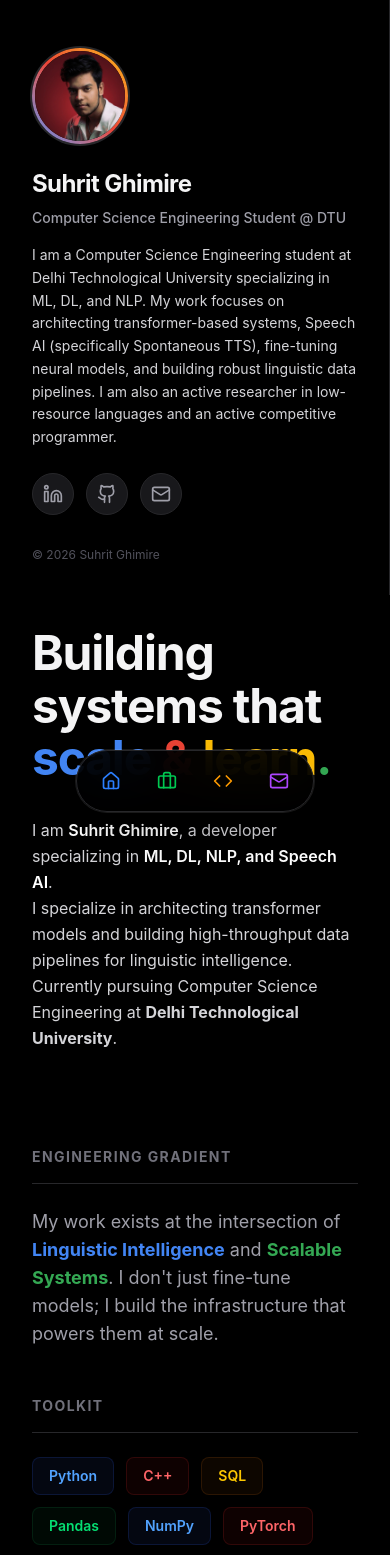
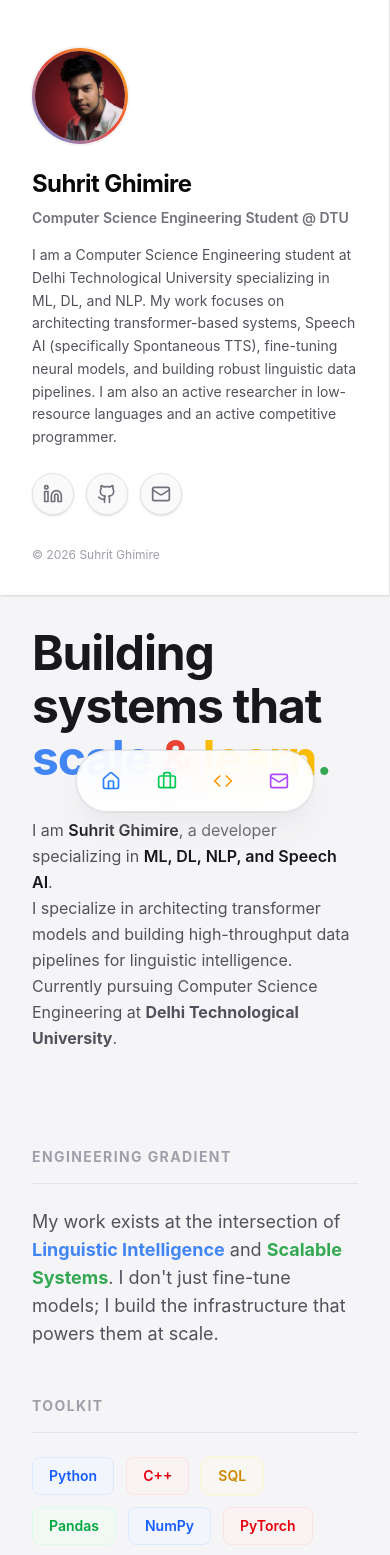
Before and after one commit to suhritghimire/portfolio, a Next.js app: page / in a window 390 px wide. Shown: the top 1555 px of the page. Built offline with nearby package versions, Linux system fonts and the light colour scheme.

Commit message:
Convert entire portfolio UI to premium, classy light mode

```diff
--- a/app/globals.css
+++ b/app/globals.css
@@ -1,8 +1,8 @@
 @import "tailwindcss";
 
 :root {
-  --background: #000000;
-  --foreground: #ffffff;
+  --background: #f5f5f7;
+  --foreground: #1c1c1e;
 }
 
 body {
--- a/app/layout.tsx
+++ b/app/layout.tsx
@@ -29,13 +29,13 @@ export default function RootLayout({
   return (
     <html lang="en" className="scroll-smooth" suppressHydrationWarning>
       <body
-        className={`${geistSans.variable} ${geistMono.variable} antialiased min-h-screen flex flex-col lg:flex-row bg-black text-white transition-colors duration-300`}
+        className={`${geistSans.variable} ${geistMono.variable} antialiased min-h-screen flex flex-col lg:flex-row bg-[#f5f5f7] text-[#1c1c1e] transition-colors duration-300`}
         suppressHydrationWarning
       >
         <ThemeProvider
           attribute="class"
-          defaultTheme="dark"
-          forcedTheme="dark"
+          defaultTheme="light"
+          forcedTheme="light"
           enableSystem={false}
           disableTransitionOnChange
         >
--- a/app/page.tsx
+++ b/app/page.tsx
@@ -16,14 +16,14 @@ export default function Home() {
         animate={{ opacity: 1, y: 0 }}
         className="space-y-8"
       >
-        <h1 className="text-5xl lg:text-7xl font-bold tracking-tight text-zinc-100 leading-[1.1]">
+        <h1 className="text-5xl lg:text-7xl font-bold tracking-tight text-zinc-900 leading-[1.1]">
           Building systems that <br />
           <span className="text-[#4285F4]">scale</span> <span className="text-[#EA4335]">&</span> <span className="text-[#FBBC05]">learn</span><span className="text-[#34A853]">.</span>
         </h1>
 
-        <div className="prose prose-xl text-zinc-300 leading-relaxed max-w-3xl">
+        <div className="prose prose-xl text-zinc-600 leading-relaxed max-w-3xl">
           <p>
-            I am <span className="font-semibold text-white">{personalInfo.name}</span>, a developer specializing in <span className="text-white font-semibold">ML, DL, NLP, and Speech AI</span>.
+            I am <span className="font-semibold text-zinc-900">{personalInfo.name}</span>, a developer specializing in <span className="text-zinc-900 font-semibold">ML, DL, NLP, and Speech AI</span>.
           </p>
           <p>
             I specialize in architecting transformer models and building high-throughput data pipelines for linguistic intelligence. Currently pursuing Computer Science Engineering at <strong>Delhi Technological University</strong>.
@@ -39,28 +39,28 @@ export default function Home() {
         className="grid grid-cols-1 md:grid-cols-2 gap-12"
       >
         <div className="space-y-6">
-          <h3 className="text-sm font-bold uppercase tracking-widest text-zinc-500 border-b border-zinc-800 pb-4">Engineering Gradient</h3>
-          <p className="text-lg text-zinc-400">
+          <h3 className="text-sm font-bold uppercase tracking-widest text-zinc-400 border-b border-zinc-200 pb-4">Engineering Gradient</h3>
+          <p className="text-lg text-zinc-600">
             My work exists at the intersection of <strong className="text-[#4285F4]">Linguistic Intelligence</strong> and <strong className="text-[#34A853]">Scalable Systems</strong>. I don't just fine-tune models; I build the infrastructure that powers them at scale.
           </p>
         </div>
 
         <div className="space-y-6">
-          <h3 className="text-sm font-bold uppercase tracking-widest text-zinc-500 border-b border-zinc-800 pb-4">Toolkit</h3>
+          <h3 className="text-sm font-bold uppercase tracking-widest text-zinc-400 border-b border-zinc-200 pb-4">Toolkit</h3>
           <div className="flex flex-wrap gap-3">
             {['Python', 'C++', 'SQL', 'Pandas', 'NumPy', 'PyTorch', 'TensorFlow', 'Flutter', 'Dart', 'Next.js', 'TypeScript', 'Supabase', 'Cloudflare R2', 'Scikit-learn', 'Git'].map((tech, i) => {
               const colors = [
-                'border-blue-900/30 bg-blue-950/20 text-blue-400 hover:bg-blue-600',
-                'border-red-900/30 bg-red-950/20 text-red-400 hover:bg-red-600',
-                'border-yellow-900/30 bg-yellow-950/20 text-yellow-400 hover:bg-yellow-500',
-                'border-green-900/30 bg-green-950/20 text-green-400 hover:bg-green-600'
+                'border-blue-100 bg-blue-50/50 text-blue-600 hover:bg-blue-600 hover:text-white',
+                'border-red-100 bg-red-50/50 text-red-600 hover:bg-red-600 hover:text-white',
+                'border-yellow-100 bg-yellow-50/30 text-yellow-600 hover:bg-yellow-500 hover:text-white',
+                'border-green-100 bg-green-50/50 text-green-600 hover:bg-green-600 hover:text-white'
               ];
               const colorClass = colors[i % 4];
 
               return (
                 <span
                   key={tech}
-                  className={`px-4 py-2 border rounded-lg text-sm font-semibold transition-all cursor-default hover:text-white ${colorClass}`}
+                  className={`px-4 py-2 border rounded-lg text-sm font-semibold transition-all cursor-default ${colorClass}`}
                 >
                   {tech}
                 </span>
@@ -75,11 +75,11 @@ export default function Home() {
         initial={{ opacity: 0, y: 20 }}
         whileInView={{ opacity: 1, y: 0 }}
         viewport={{ once: true }}
-        className="bg-black rounded-3xl p-10 lg:p-14 border border-zinc-800"
+        className="bg-white rounded-3xl p-10 lg:p-14 border border-zinc-200 shadow-md shadow-zinc-200/30"
       >
         <div className="max-w-4xl">
-          <h2 className="text-3xl font-bold mb-8 text-white">The "Why"</h2>
-          <div className="space-y-6 text-lg text-zinc-400 leading-relaxed">
+          <h2 className="text-3xl font-bold mb-8 text-zinc-900">The "Why"</h2>
+          <div className="space-y-6 text-lg text-zinc-600 leading-relaxed">
             <p>
               Code is my medium for exploring complexity. Whether it's optimizing a distributed system for <strong>millisecond latency</strong> or fine-tuning a transformer model for <strong>semantic understanding</strong>, I am driven by the challenge of making machines "think" and "act" efficiently.
             </p>
@@ -95,14 +95,14 @@ export default function Home() {
         initial={{ opacity: 0, scale: 0.95 }}
         whileInView={{ opacity: 1, scale: 1 }}
         viewport={{ once: true }}
-        className="relative overflow-hidden bg-black rounded-[2.5rem] p-10 lg:p-14 border border-zinc-800"
+        className="relative overflow-hidden bg-white rounded-[2.5rem] p-10 lg:p-14 border border-zinc-200 shadow-md shadow-zinc-200/30"
       >
         <div className="max-w-4xl relative z-10">
-          <h2 className="text-3xl font-bold mb-6 flex items-center gap-3 text-white">
+          <h2 className="text-3xl font-bold mb-6 flex items-center gap-3 text-zinc-900">
              Speech AI Research
           </h2>
-          <p className="text-lg text-zinc-200 leading-relaxed">
-            Building a <span className="font-semibold text-blue-400">zero-shot spontaneous TTS framework</span> to clone voices while preserving natural disfluencies (filled pauses, prosody). My work combines speaker-encoder architectures with self-supervised representations to capture expressive speech markers from minimal target data.
+          <p className="text-lg text-zinc-700 leading-relaxed">
+            Building a <span className="font-semibold text-blue-600">zero-shot spontaneous TTS framework</span> to clone voices while preserving natural disfluencies (filled pauses, prosody). My work combines speaker-encoder architectures with self-supervised representations to capture expressive speech markers from minimal target data.
           </p>
         </div>
       </motion.section>
@@ -112,32 +112,32 @@ export default function Home() {
         initial={{ opacity: 0, scale: 0.95 }}
         whileInView={{ opacity: 1, scale: 1 }}
         viewport={{ once: true }}
-        className="relative overflow-hidden bg-black rounded-[2.5rem] p-10 lg:p-14 border border-zinc-800"
+        className="relative overflow-hidden bg-white rounded-[2.5rem] p-10 lg:p-14 border border-zinc-200 shadow-md shadow-zinc-200/30"
       >
         <div className="max-w-4xl relative z-10">
-          <h2 className="text-3xl font-bold mb-6 flex items-center gap-3 text-white">
+          <h2 className="text-3xl font-bold mb-6 flex items-center gap-3 text-zinc-900">
              Cofounder & Developer @ Suchak (HamiSuchak)
           </h2>
-          <p className="text-lg text-zinc-200 leading-relaxed">
-            Co-founded and developed <span className="font-semibold text-red-400">Suchak</span>, a civic-tech and geospatial mapping platform in Nepal. Implemented server-side ray-casting boundary matching on Nepal GeoJSON polygons to instantly map infrastructure complaints to their responsible Ward Leaders, Mayors, and MPs. Engineered high-performance media upload and delivery pipelines utilizing Cloudflare R2 and Supabase caching.
+          <p className="text-lg text-zinc-700 leading-relaxed">
+            Co-founded and developed <span className="font-semibold text-red-600">Suchak</span>, a civic-tech and geospatial mapping platform in Nepal. Implemented server-side ray-casting boundary matching on Nepal GeoJSON polygons to instantly map infrastructure complaints to their responsible Ward Leaders, Mayors, and MPs. Engineered high-performance media upload and delivery pipelines utilizing Cloudflare R2 and Supabase caching.
           </p>
         </div>
       </motion.section>
 
       {/* Main Content Sections */}
-      <div className="space-y-32 pt-12 border-t border-zinc-800">
+      <div className="space-y-32 pt-12 border-t border-zinc-200">
         <section id="experience" className="space-y-12">
-          <h2 className="text-4xl font-bold tracking-tight text-white">Work & Education</h2>
+          <h2 className="text-4xl font-bold tracking-tight text-zinc-900">Work & Education</h2>
           <Experience />
         </section>
 
         <section id="projects" className="space-y-12">
-          <h2 className="text-4xl font-bold tracking-tight text-white">Projects</h2>
+          <h2 className="text-4xl font-bold tracking-tight text-zinc-900">Projects</h2>
           <Projects />
         </section>
 
         <section id="contact" className="space-y-12">
-          <h2 className="text-4xl font-bold tracking-tight text-white">Get in Touch</h2>
+          <h2 className="text-4xl font-bold tracking-tight text-zinc-900">Get in Touch</h2>
           <Contact />
         </section>
       </div>
--- a/components/BottomNav.tsx
+++ b/components/BottomNav.tsx
@@ -17,7 +17,7 @@ export default function BottomNav() {
 
     return (
         <div className="fixed bottom-8 left-1/2 -translate-x-1/2 z-50 w-full max-w-xs sm:max-w-md lg:max-w-none flex justify-center">
-            <div className="flex items-center gap-1 p-2 bg-black/90 backdrop-blur-xl rounded-full border border-zinc-800 shadow-2xl ring-1 ring-white/10">
+            <div className="flex items-center gap-1 p-2 bg-white/90 backdrop-blur-xl rounded-full border border-zinc-200 shadow-xl shadow-zinc-200/50 ring-1 ring-black/5">
                 {navItems.map((item) => {
                     const Icon = item.icon;
                     return (
--- a/components/Sidebar.tsx
+++ b/components/Sidebar.tsx
@@ -6,13 +6,13 @@ import { Mail, Github, Linkedin } from 'lucide-react';
 
 export default function Sidebar() {
     return (
-        <aside className="w-full lg:w-80 h-auto lg:h-screen lg:fixed lg:top-0 lg:left-0 bg-black border-r border-zinc-800 flex flex-col p-8 z-40 overflow-y-auto">
+        <aside className="w-full lg:w-80 h-auto lg:h-screen lg:fixed lg:top-0 lg:left-0 bg-white border-r border-zinc-200 flex flex-col p-8 z-40 overflow-y-auto shadow-sm">
             {/* Profile Header */}
             <div className="flex flex-col items-start pt-4">
                 {/* Google Brand Ring */}
-                <div className="relative w-24 h-24 mb-6 ring-2 ring-zinc-800 rounded-full p-[3px] bg-black">
+                <div className="relative w-24 h-24 mb-6 ring-2 ring-zinc-100 rounded-full p-[3px] bg-white">
                     <div className="absolute inset-0 rounded-full bg-gradient-to-tr from-[#4285F4] via-[#EA4335] to-[#FBBC05] p-[3px]">
-                        <div className="w-full h-full bg-black rounded-full flex items-center justify-center overflow-hidden">
+                        <div className="w-full h-full bg-white rounded-full flex items-center justify-center overflow-hidden">
                             <div className="relative w-full h-full">
                                 <Image
                                     src={personalInfo.image}
@@ -26,21 +26,21 @@ export default function Sidebar() {
                     </div>
                 </div>
 
-                <h1 className="text-2xl font-bold tracking-tight text-zinc-100 mb-2">{personalInfo.name}</h1>
-                <p className="text-sm font-medium text-zinc-400 mb-4">{personalInfo.title}</p>
-                <p className="text-sm text-zinc-300 leading-relaxed max-w-sm mb-6">
+                <h1 className="text-2xl font-bold tracking-tight text-zinc-950 mb-2">{personalInfo.name}</h1>
+                <p className="text-sm font-semibold text-zinc-500 mb-4">{personalInfo.title}</p>
+                <p className="text-sm text-zinc-600 leading-relaxed max-w-sm mb-6">
                     {personalInfo.about}
                 </p>
 
                 {/* Socials */}
                 <div className="flex flex-wrap gap-3 items-center">
-                    <a href={personalInfo.linkedin} target="_blank" rel="noopener noreferrer" className="p-2.5 bg-zinc-900 rounded-full text-zinc-400 hover:text-blue-400 hover:bg-blue-900/30 transition-all border border-zinc-800">
+                    <a href={personalInfo.linkedin} target="_blank" rel="noopener noreferrer" className="p-2.5 bg-zinc-50 rounded-full text-zinc-500 hover:text-blue-600 hover:bg-blue-50 transition-all border border-zinc-200 shadow-sm">
                         <Linkedin size={20} />
                     </a>
-                    <a href={personalInfo.github} target="_blank" rel="noopener noreferrer" className="p-2.5 bg-zinc-900 rounded-full text-zinc-400 hover:text-white hover:bg-zinc-800 transition-all border border-zinc-800">
+                    <a href={personalInfo.github} target="_blank" rel="noopener noreferrer" className="p-2.5 bg-zinc-50 rounded-full text-zinc-500 hover:text-zinc-900 hover:bg-zinc-100 transition-all border border-zinc-200 shadow-sm">
                         <Github size={20} />
                     </a>
-                    <a href={`mailto:${personalInfo.email}`} className="p-2.5 bg-zinc-900 rounded-full text-zinc-400 hover:text-red-400 hover:bg-red-900/30 transition-all border border-zinc-800">
+                    <a href={`mailto:${personalInfo.email}`} className="p-2.5 bg-zinc-50 rounded-full text-zinc-500 hover:text-red-600 hover:bg-red-50 transition-all border border-zinc-200 shadow-sm">
                         <Mail size={20} />
                     </a>
                 </div>
@@ -48,7 +48,7 @@ export default function Sidebar() {
 
             {/* Footer */}
             <div className="mt-auto pt-8">
-                <p className="text-xs text-zinc-600">
+                <p className="text-xs text-zinc-400">
                     © {new Date().getFullYear()} {personalInfo.name}
                 </p>
             </div>
```
Also changed, not shown: components/Contact.tsx (+6 -6 lines), components/Experience.tsx (+21 -21 lines), components/Projects.tsx (+9 -9 lines).
